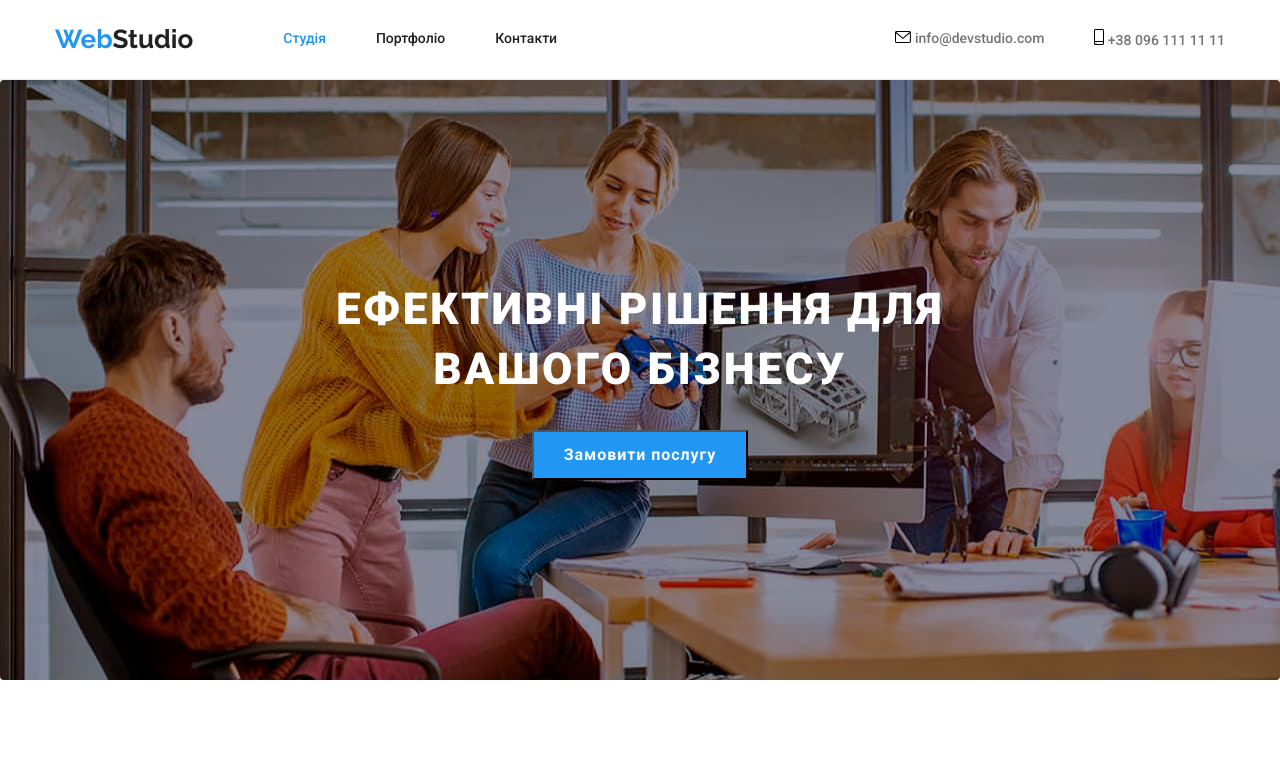
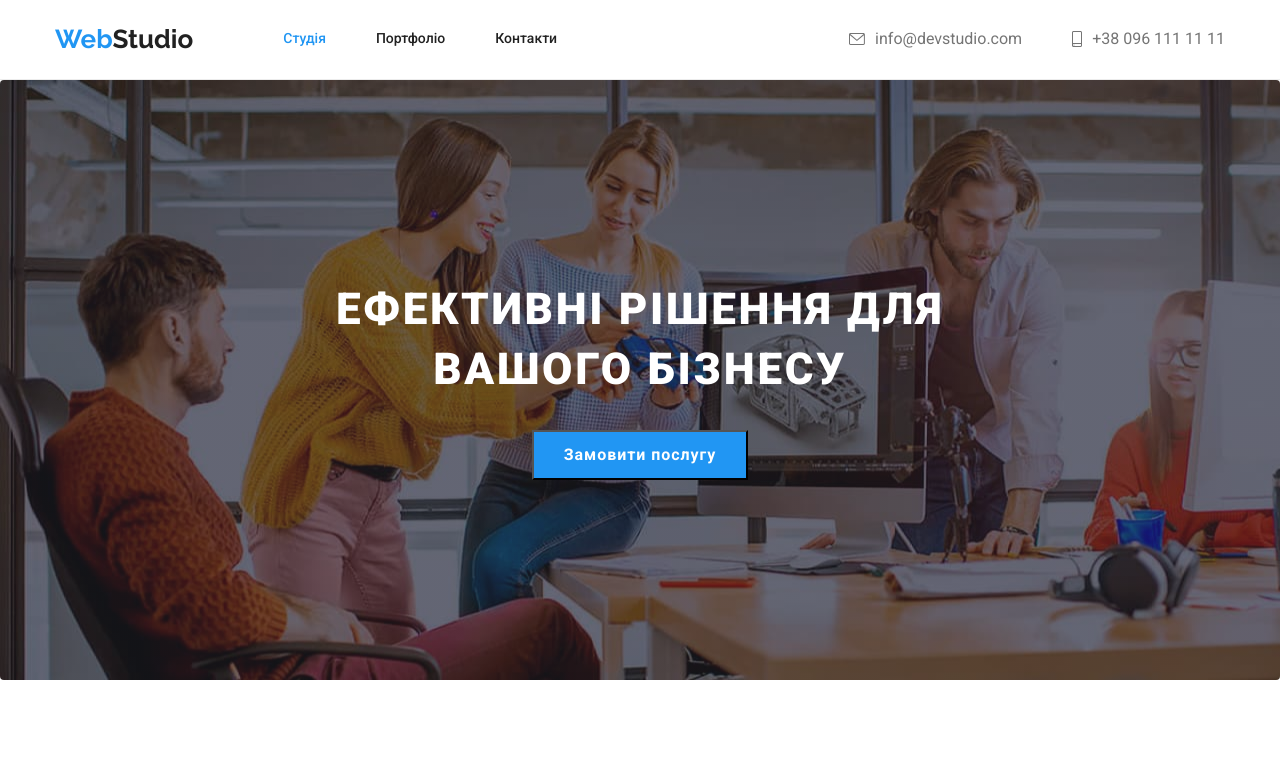
Before and after one commit to flappykled/goit-markup-hw-04, a plain HTML site: page index.html in a window 1280 px wide. Shown: the top 771 px of the page. Drawn offline with nearby package versions, Linux system fonts and the light colour scheme.

Commit message:
homework

```diff
--- a/css/styles.css
+++ b/css/styles.css
@@ -90,6 +90,28 @@ a {
     color: var(--bluebrand-clor);
 }
 
+.auth-link {
+    display: flex;
+    justify-content: center;
+    align-items: center;
+    color: var(--discription-color);
+
+}
+
+.auth-icon {
+    margin-right: 10px;
+    fill: var(--discription-color);
+
+}
+
+.auth-link:hover,
+.auth-link:focus,
+.auth-link:hover .auth-icon,
+.auth-link:focus .auth-icon {
+    color: var(--bluebrand-clor);
+    fill: var(--bluebrand-clor);
+}
+
 .auth-nav {
   display: flex;
   margin-left: auto;
@@ -100,7 +122,7 @@ a {
 
 }
 
-.auth-nav .link {
+/* .auth-nav .link {
     color: var(--discription-color);
     font-weight: 500;
     font-size: 14px;
@@ -110,7 +132,7 @@ a {
 .auth-nav .link:hover,
 .auth-nav .link:focus {
     color: var(--bluebrand-clor);
-}
+} */
 
 
 .hero {
@@ -119,8 +141,8 @@ a {
     border-radius: 4px;
     border: 0;
 
-    background-color:#2F303A;
-    background-image: url(../images/bg.jpg);
+    background-image: linear-gradient(rgba(47, 48, 58, 0.4), rgba(47, 48, 58, 0.4)),
+     url(../images/bg.jpg);
 }
 .hero-title {
     width: 696px;
@@ -486,6 +508,11 @@ a {
 
 }
 
+.all-button:hover,
+.all-button:focus {
+    box-shadow: 0px 1px 1px rgba(0, 0, 0, 0.12), 0px 4px 4px rgba(0, 0, 0, 0.06), 1px 4px 6px rgba(0, 0, 0, 0.16);
+}
+
 .main-button {
     color:var(--brand-color) ;
     background-color: #F5F4FA;
@@ -502,6 +529,8 @@ a {
 .button-item:not(:last-child) {
     margin-right: 8px;
 }
+
+
 
 
 .main-button:hover,
--- a/index.html
+++ b/index.html
@@ -29,15 +29,15 @@
                     <li class="item"><a href="" class="link" style="padding: 24px 0 25px 0;">Контакти</a></li>
                 </ul>
             </nav>
-            <ul class="auth-nav">
+            <ul class="contact auth-nav">
                 <li class="item">
-                    <a href="mailto:info@devstudio.com" class="link">
+                    <a href="mailto:info@devstudio.com" class="auth-link link">
                         <svg class="auth-icon" width="16" height="12px">
                             <use href="./images/icon.svg#icon-envelope"></use>
                         </svg> info@devstudio.com</a>
                 </li>
                 <li class="item">
-                    <a href="tel:+380961111111" class="link">
+                    <a href="tel:+380961111111" class="auth-link link">
                         <svg class="auth-icon" width="10px" height="16px">
                             <use href="./images/icon.svg#icon-smartphone"></use>
                         </svg> +38 096 111 11 11
```
Also changed, not shown: portfolio.html (+21 -10 lines), .prettierrc.json (added).
